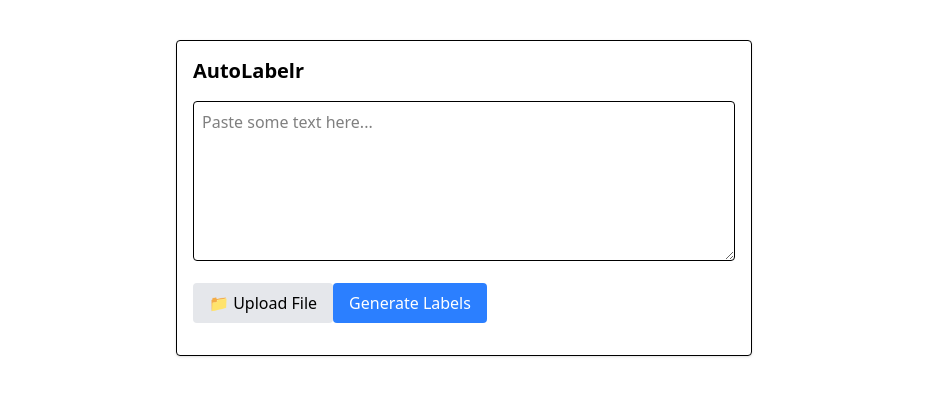
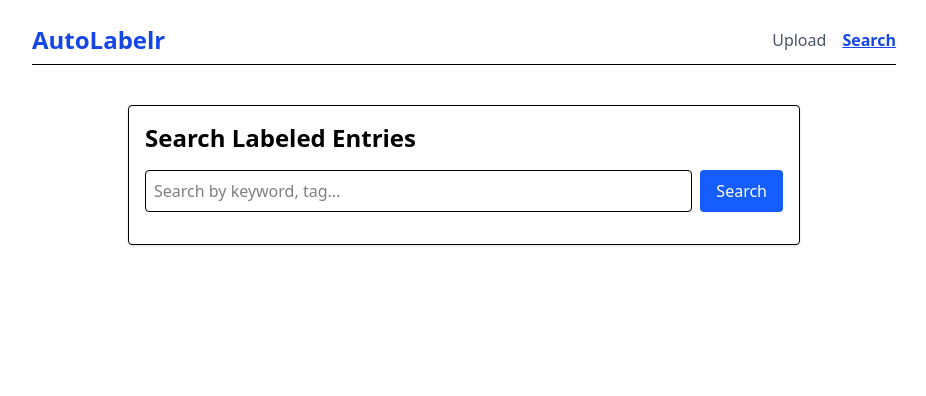
Before and after one commit to lavinhoque33/Autolabelr, a React (Vite) app in the folder client/: page /search in a window 1280 px wide. Shown: the top 396 px of the page, without its empty margins (176-1102 px from the left). Built offline with nearby package versions, Linux system fonts and the light colour scheme.

Commit message:
Added searchPagefor ES Queries) Stylize the entry page with framer-motion

```diff
--- a/client/package.json
+++ b/client/package.json
@@ -12,8 +12,10 @@
   "dependencies": {
     "@tailwindcss/vite": "^4.1.4",
     "axios": "^1.8.4",
+    "framer-motion": "^12.9.2",
     "react": "^19.0.0",
     "react-dom": "^19.0.0",
+    "react-router-dom": "^7.5.3",
     "tailwindcss": "^4.1.4"
   },
   "devDependencies": {
--- a/client/src/App.jsx
+++ b/client/src/App.jsx
@@ -1,7 +1,93 @@
-import TextInput from "./components/TextInput";
+import {
+	BrowserRouter as Router,
+	Routes,
+	Route,
+	NavLink,
+	Navigate,
+	useLocation,
+} from 'react-router-dom';
+import TextInput from './components/TextInput';
+import SearchPage from './components/SearchPage';
+import { AnimatePresence, motion } from 'framer-motion';
+
+function AnimatedRoutes() {
+	const location = useLocation();
+
+	return (
+		<AnimatePresence mode="wait">
+			<Routes location={location} key={location.pathname}>
+				<Route
+					path="/"
+					element={
+						<PageWrapper>
+							<TextInput />
+						</PageWrapper>
+					}
+				/>
+				<Route
+					path="/search"
+					element={
+						<PageWrapper>
+							<SearchPage />
+						</PageWrapper>
+					}
+				/>
+				<Route path="*" element={<Navigate to="/" replace />} />
+			</Routes>
+		</AnimatePresence>
+	);
+}
+
+function PageWrapper({ children }) {
+	return (
+		<motion.div
+			initial={{ opacity: 0, y: 20 }}
+			animate={{ opacity: 1, y: 0 }}
+			exit={{ opacity: 0, y: -20 }}
+			transition={{ duration: 0.3 }}
+		>
+			{children}
+		</motion.div>
+	);
+}
 
 function App() {
-  return <TextInput />;
+	return (
+		<Router>
+			<div className="max-w-4xl mx-auto px-4 py-6">
+				<nav className="flex justify-between items-center mb-6 border-b pb-2">
+					<h1 className="text-2xl font-bold text-blue-700">
+						AutoLabelr
+					</h1>
+					<div className="space-x-4">
+						<NavLink
+							to="/"
+							className={({ isActive }) =>
+								isActive
+									? 'text-blue-700 font-semibold underline'
+									: 'text-gray-600 hover:text-blue-600'
+							}
+							end
+						>
+							Upload
+						</NavLink>
+						<NavLink
+							to="/search"
+							className={({ isActive }) =>
+								isActive
+									? 'text-blue-700 font-semibold underline'
+									: 'text-gray-600 hover:text-blue-600'
+							}
+						>
+							Search
+						</NavLink>
+					</div>
+				</nav>
+
+				<AnimatedRoutes />
+			</div>
+		</Router>
+	);
 }
 
 export default App;
--- /dev/null
+++ b/client/src/components/SearchPage.jsx
@@ -0,0 +1,72 @@
+import { useState } from 'react';
+import axios from 'axios';
+
+export default function SearchPage() {
+	const [query, setQuery] = useState('');
+	const [results, setResults] = useState([]);
+	const [loading, setLoading] = useState(false);
+
+	const handleSearch = async () => {
+		if (!query.trim()) return;
+
+		setLoading(true);
+		try {
+			const res = await axios.get(
+				`http://localhost:5000/search?q=${encodeURIComponent(query)}`,
+			);
+			setResults(res.data.results || []);
+		} catch (err) {
+			console.error('Search error:', err);
+		} finally {
+			setLoading(false);
+		}
+	};
+
+	return (
+		<div className="max-w-2xl mx-auto mt-10 p-4 border rounded shadow">
+			<h1 className="text-2xl font-bold mb-4">Search Labeled Entries</h1>
+
+			<div className="flex mb-4 gap-2">
+				<input
+					type="text"
+					value={query}
+					onChange={(e) => setQuery(e.target.value)}
+					placeholder="Search by keyword, tag..."
+					className="flex-1 border p-2 rounded"
+				/>
+				<button
+					onClick={handleSearch}
+					className="bg-blue-600 text-white px-4 py-2 rounded"
+				>
+					{loading ? 'Searching...' : 'Search'}
+				</button>
+			</div>
+
+			{results.length > 0 && (
+				<div className="space-y-4 mt-4">
+					{results.map((item, i) => (
+						<div key={i} className="border p-3 rounded bg-gray-50">
+							<p className="mb-2 text-sm text-gray-700 whitespace-pre-wrap">
+								{item.text.slice(0, 300)}...
+							</p>
+							<div className="text-sm text-gray-800">
+								<strong>Labels:</strong>{' '}
+								{item.labels.join(', ')}
+							</div>
+							{item.createdAt && (
+								<div className="text-xs text-gray-500 mt-1">
+									Created:{' '}
+									{new Date(item.createdAt).toLocaleString()}
+								</div>
+							)}
+						</div>
+					))}
+				</div>
+			)}
+
+			{!loading && results.length === 0 && query.trim() && (
+				<p className="text-gray-600 mt-4">No results found.</p>
+			)}
+		</div>
+	);
+}
```
Also changed, not shown: 1 other file (tests, documents, lock files or other folders).
